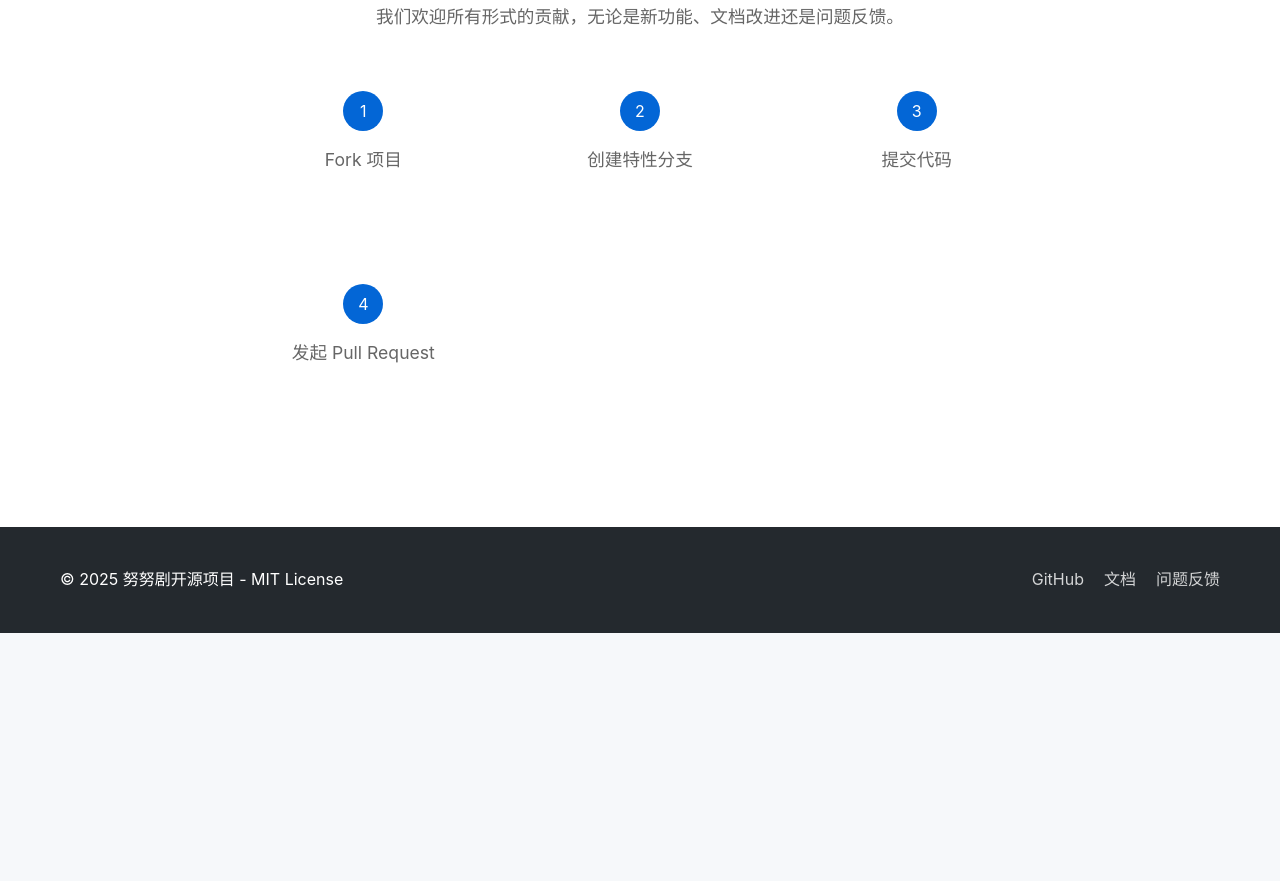
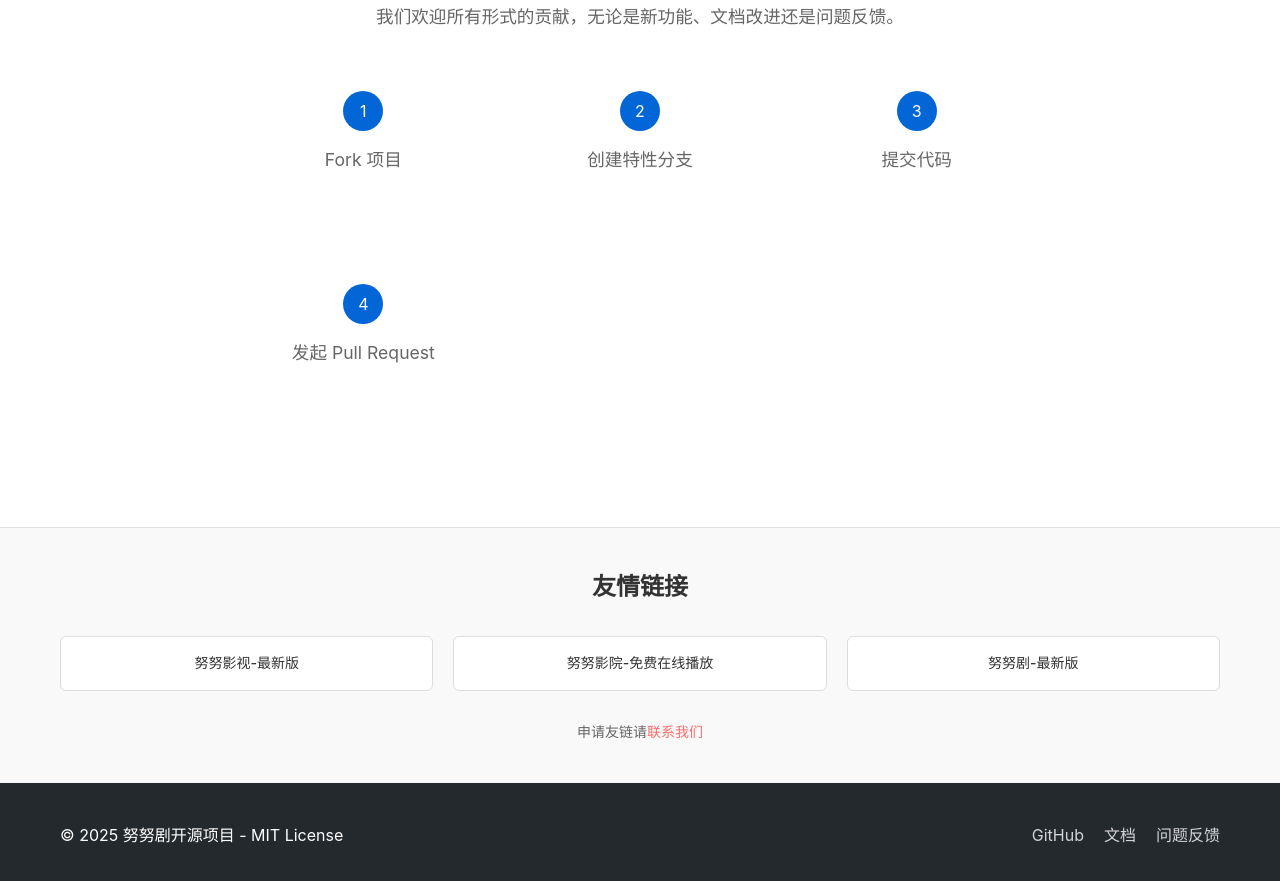
Before and after one commit to nunudy/nunuju-docs, a plain HTML site: page index.html in a window 1280 px wide. Shown: the part 1648-2529 px from the top of the page. Before the commit the page ends 2281 px from the top, so only its background shows below. Drawn offline with Linux system fonts and the light colour scheme.

Commit message:
友链接

```diff
--- a/index.html
+++ b/index.html
@@ -155,6 +155,26 @@
                 </div>
             </div>
         </section>
+
+        <section class="friendly-links">
+            <div class="container">
+                <h2>友情链接</h2>
+                <div class="links-wrapper">
+                    <a href="https://m.nunuju.cc" target="_blank" rel="noopener noreferrer" title="努努影视" class="link-item">
+                        <span class="link-name">努努影视-最新版</span>
+                    </a>
+                    <a href="https://nunuju.net" target="_blank" rel="noopener noreferrer" title="努努影院" class="link-item">
+                        <span class="link-name">努努影院-免费在线播放</span>
+                    </a>
+                    <a href="https://nunuju.vip" target="_blank" rel="noopener noreferrer" title="努努剧" class="link-item">
+                        <span class="link-name">努努剧-最新版</span>
+                    </a>
+                </div>
+                <div class="links-apply">
+                    <p>申请友链请<a href="https://nunuju.com/index.php/gbook/index.html">联系我们</a></p>
+                </div>
+            </div>
+        </section>
     </main>
 
     <footer class="footer">
```
